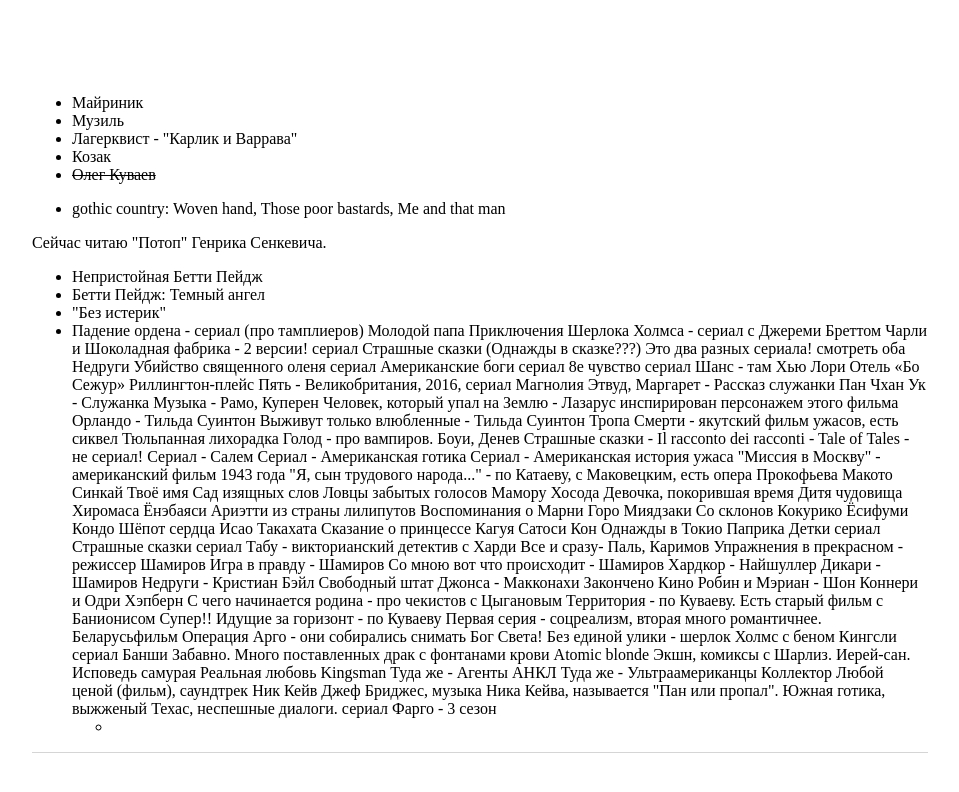
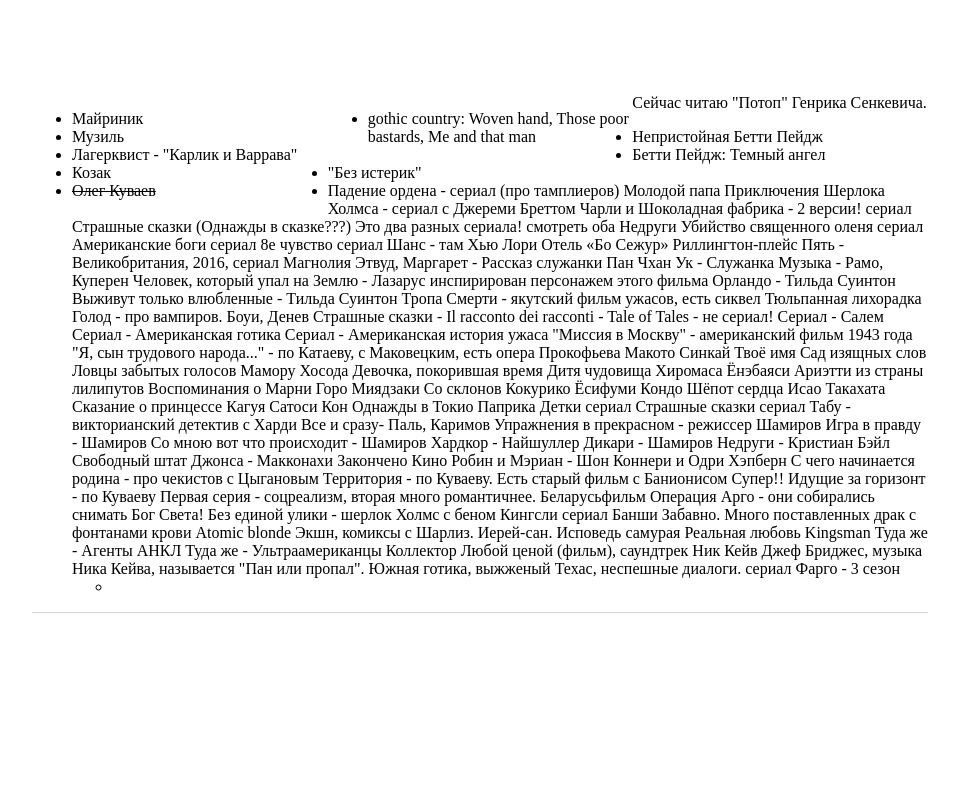
Before and after one commit to hinterlistig/hinterlistig.github.io, a Jekyll site: the page built from index.html, in a window 1280 px wide. Shown: the top 792 px of the page, without its empty margins (160-1119 px from the left). Built offline with Jekyll 4.4.1, drawn with Linux system fonts in a browser that asks for light colours.

Commit message:
Update main.css

```diff
--- a/css/main.css
+++ b/css/main.css
@@ -41,3 +41,15 @@
 ul.posts li {
     list-style: none;
 }
+.read{
+    width: 33%;
+    float: left;
+}
+.listen{
+    width: 34%;
+    margin-left: 34;
+    float: left;
+}
+.movie{
+    margin-left: 78%;
+}
```
